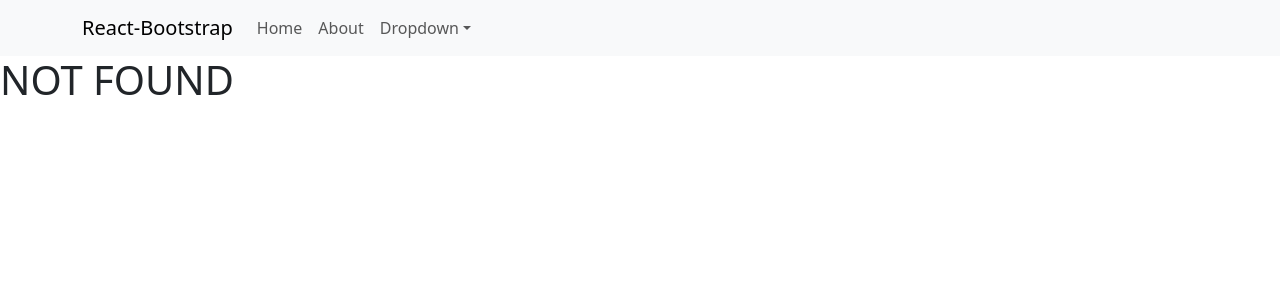
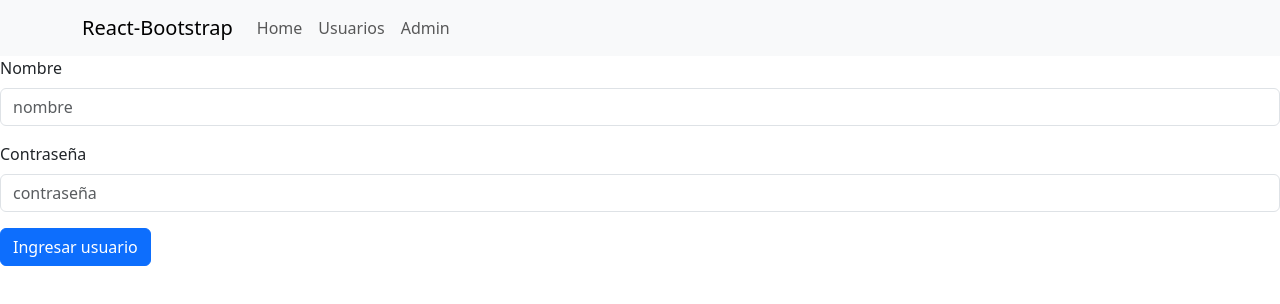
Before and after one commit to Dev-CyberSystem/react-78i, a React (Vite) app: page /Admin in a window 1280 px wide. Before the commit this address had no page. Shown: the top 304 px of the page. Built offline with nearby package versions, Linux system fonts and the light colour scheme.

Commit message:
Vista de usuarios

```diff
--- a/package.json
+++ b/package.json
@@ -10,7 +10,9 @@
     "preview": "vite preview"
   },
   "dependencies": {
+    "axios": "^1.6.7",
     "bootstrap": "^5.3.2",
+    "json-server": "^1.0.0-alpha.23",
     "react": "^18.2.0",
     "react-bootstrap": "^2.10.1",
     "react-dom": "^18.2.0",
--- /dev/null
+++ b/src/components/formUsuarios/FormUsuarios.jsx
@@ -0,0 +1,20 @@
+import React from 'react'
+import { Button, Form } from 'react-bootstrap'
+
+function FormUsuarios() {
+  return (
+    <Form>
+      <Form.Group className="mb-3" controlId="exampleForm.ControlInput1">
+        <Form.Label>Nombre</Form.Label>
+        <Form.Control type="text" placeholder="nombre" />
+      </Form.Group>
+      <Form.Group className="mb-3" controlId="exampleForm.ControlTextarea1">
+        <Form.Label>Contraseña</Form.Label>
+        <Form.Control type="text" placeholder='contraseña' />
+      </Form.Group>
+      <Button type='submit'>Ingresar usuario</Button>
+    </Form>
+  )
+}
+
+export default FormUsuarios
--- a/src/components/navBar/NavBar.jsx
+++ b/src/components/navBar/NavBar.jsx
@@ -16,18 +16,8 @@ function BasicExample() {
         <Navbar.Collapse id="basic-navbar-nav">
           <Nav className="me-auto">
             <Nav.Link onClick={() => navigate("/")}>Home</Nav.Link>
-            <Nav.Link onClick={() => navigate("/about")}>About</Nav.Link>
-            <NavDropdown title="Dropdown" id="basic-nav-dropdown">
-              <NavDropdown.Item href="#action/3.1">Action</NavDropdown.Item>
-              <NavDropdown.Item href="#action/3.2">
-                Another action
-              </NavDropdown.Item>
-              <NavDropdown.Item href="#action/3.3">Something</NavDropdown.Item>
-              <NavDropdown.Divider />
-              <NavDropdown.Item href="#action/3.4">
-                Separated link
-              </NavDropdown.Item>
-            </NavDropdown>
+            <Nav.Link onClick={() => navigate("/usuarios")}>Usuarios</Nav.Link>
+            <Nav.Link onClick={() => navigate("/admin")}>Admin</Nav.Link>
           </Nav>
         </Navbar.Collapse>
       </Container>
--- /dev/null
+++ b/src/views/admin/Admin.jsx
@@ -0,0 +1,10 @@
+import React from 'react'
+import FormUsuarios from '../../components/formUsuarios/FormUsuarios'
+
+const Admin = () => {
+  return (
+    <FormUsuarios />
+  )
+}
+
+export default Admin
--- a/src/views/rutas/Rutas.jsx
+++ b/src/views/rutas/Rutas.jsx
@@ -1,6 +1,8 @@
 import {Routes, Route} from 'react-router-dom'
 import Home from '../home/Home'
 import About from '../about/About'
+import Usuario from '../usuario/Usuario'
+import Admin from '../admin/Admin'
 
 
 const Rutas = () => {
@@ -9,6 +11,8 @@ const Rutas = () => {
     <Routes>
         <Route path='/' element={<Home />} />
         <Route path='/about' element={<About />} />
+        <Route path='/usuarios' element={<Usuario />} />
+        <Route path='/Admin' element={<Admin />} />
         <Route path='*' element={<h1>NOT FOUND</h1>} />
     </Routes>
 
--- /dev/null
+++ b/src/views/usuario/Usuario.jsx
@@ -0,0 +1,47 @@
+import axios from "axios"
+import { useEffect, useState } from "react"
+import { Table } from "react-bootstrap";
+import FormUsuarios from "../../components/formUsuarios/FormUsuarios";
+
+const Usuario = () => {
+    const [users,setUsers] = useState([]);
+
+    useEffect(()=>{
+        const obtenerUsuarios = async () => {
+            try{
+                const response = await axios.get('http://localhost:8000/usuarios');
+                setUsers(response.data)
+            }
+            catch(error){
+                console.log(error)
+            }
+        }
+        obtenerUsuarios()
+
+    },[])
+
+  return (
+    <>
+    <Table striped bordered hover variant="dark">
+      <thead>
+        <tr>
+          <th>ID</th>
+          <th>NOMBRE</th>
+          <th>CONTRASEÑA</th>
+        </tr>
+      </thead>
+      <tbody>
+        {users.map((usuario) => (
+            <tr key = {usuario.id}>
+                <td>{usuario.id}</td>
+                <td>{usuario.nombre}</td>
+                <td>{usuario.pass}</td>
+            </tr>
+        ))}
+      </tbody>
+    </Table>
+    </>
+  )
+}
+
+export default Usuario
```
Also changed, not shown: src/components/ExampleCarouselImage.jsx (deleted, +0 -16 lines), src/components/fakeAPI/usuarios.json (added, +29 -0 lines), 1 other file (tests, documents, lock files or other folders).
